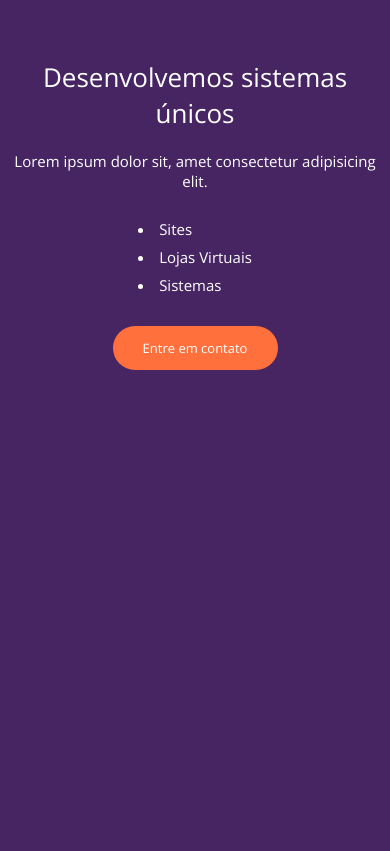
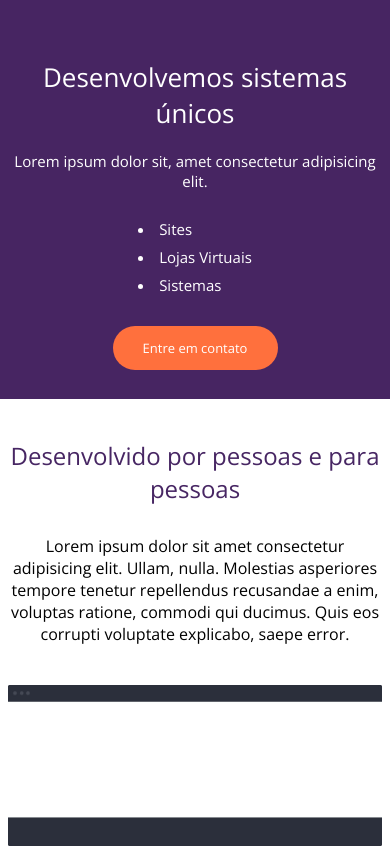
Before and after one commit to johnnyofoco/estudosFrontEnd, a PHP site: page / in a window 390 px wide. Shown: the part 514-1365 px from the top of the page. Before the commit the page ends 884 px from the top, so only its background shows below. Run offline with PHP 8.4, Linux system fonts and the light colour scheme.

Commit message:
Projeto3 - LandingPage: Finalizando o css do menu mobile e a sessão 2 + adicionando imagem mockup

```diff
--- a/Projetos/Projeto3 - LandingPage/css/styles.css
+++ b/Projetos/Projeto3 - LandingPage/css/styles.css
@@ -185,7 +185,54 @@
     background-size: 100% 100%;
 }
 
+/*#### SESSAO 2 ####*/
+
+section.sessao-2{
+    padding-left: 2%;
+    padding-right: 2%;
+    background-color: white;
+    text-align: center;
+}
+
+section.sessao-2 .container{
+    max-width: 1000px;
+}
+
+section.sessao-2 h2{
+    color: #472663;
+    font-weight: 300;
+}
+
+section.sessao-2 p{
+    margin-top: 30px;
+    max-width: 900px;
+    display: inline-block;
+}
+
+section img{
+    width: 100%;
+    margin-top: 40px;
+}
+
 /*#### RESPONSIVIDADE ####*/
+
+@media screen and (max-width: 830px){
+
+    .chamada1{
+        max-width: none;
+        width: 100%;
+        text-align: center;
+        float: none;
+        margin: 170px 0;
+    }
+
+    .chamada1 h2{
+        font-size: 30px;
+        padding: 0 10px;
+        color: white;
+        font-weight: 300;
+    }
+}
 
 @media screen and (max-width: 768px){
 
@@ -258,4 +305,8 @@
     .device-sessao1{
         display: none;
     }
+
+    section.sessao-2 .container{
+        margin-top: 40px;
+    }
 }
--- a/Projetos/Projeto3 - LandingPage/index.html
+++ b/Projetos/Projeto3 - LandingPage/index.html
@@ -20,34 +20,47 @@
             <!--logo-->
             <nav class="desktop-menu">
                 <ul>
-                    <a href=""><li>Home</li></a>
-                    <a href=""><li>Serviços</li></a>
-                    <a href=""><li>Sobre</li></a>
-                    <a href=""><li>Contato</li></a>
+                    <a href="">
+                        <li>Home</li>
+                    </a>
+                    <a href="">
+                        <li>Serviços</li>
+                    </a>
+                    <a href="">
+                        <li>Sobre</li>
+                    </a>
+                    <a href="">
+                        <li>Contato</li>
+                    </a>
                 </ul>
             </nav>
-
             <nav class="mobile-menu">
                 <ul>
-                    <a href=""><li>Home</li></a>
-                    <a href=""><li>Serviços</li></a>
-                    <a href=""><li>Sobre</li></a>
-                    <a href=""><li>Contato</li></a>
+                    <a href="">
+                        <li>Home</li>
+                    </a>
+                    <a href="">
+                        <li>Serviços</li>
+                    </a>
+                    <a href="">
+                        <li>Sobre</li>
+                    </a>
+                    <a href="">
+                        <li>Contato</li>
+                    </a>
                 </ul>
             </nav>
-
             <div class="clear"></div>
             <!--clear-->
-
             <div class="chamada1">
                 <h2>Sistemas próprios<br /> para empresas autênticas</h2>
                 <p>Lorem ipsum dolor sit, amet consectetur adipisicing elit. Exercitationem dicta unde reiciendis
                     incidunt maiores ea eius, iusto </p>
             </div>
-
         </div>
         <!--container-->
     </header>
+    <!--header-->
 
     <section class="sessao1">
         <div class="container">
@@ -77,6 +90,20 @@
     </section>
     <!--sessao1-->
 
+    <section class="sessao-2">
+        <div class="container">
+            <h2>Desenvolvido por pessoas e para pessoas</h2>
+            <p>
+                Lorem ipsum dolor sit amet consectetur adipisicing elit. Ullam, nulla. Molestias asperiores tempore
+                tenetur repellendus recusandae a enim, voluptas ratione, commodi qui ducimus. Quis eos corrupti
+                voluptate explicabo, saepe error.
+            </p>
+            <img src="Imagens/mockup.jpg" alt="mokup">
+        </div>
+        <!--container-->
+    </section>
+    <!--sessao-2-->
+
 </body>
 
 </html>
```
